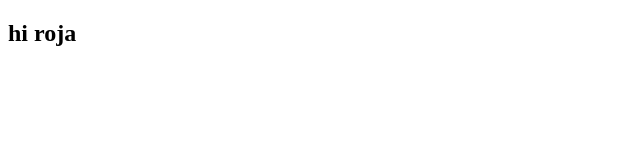
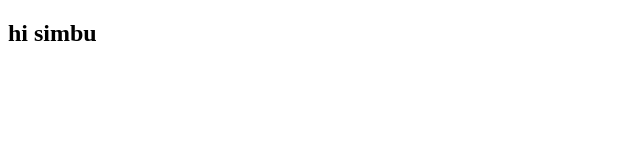
Before and after one commit to avengers55555/resume, a plain HTML site: page index.html in a window 1280 px wide. Shown: the full height of the page, 0-640 px from the left. Drawn offline with Linux system fonts and the light colour scheme.

Commit message:
first commit

```diff
--- a/index.html
+++ b/index.html
@@ -5,7 +5,7 @@
     <title></title>
   </head>
   <body>
-    <h2> hi roja</h2>
+    <h2> hi simbu</h2>
 
   </body>
 </html>
```
